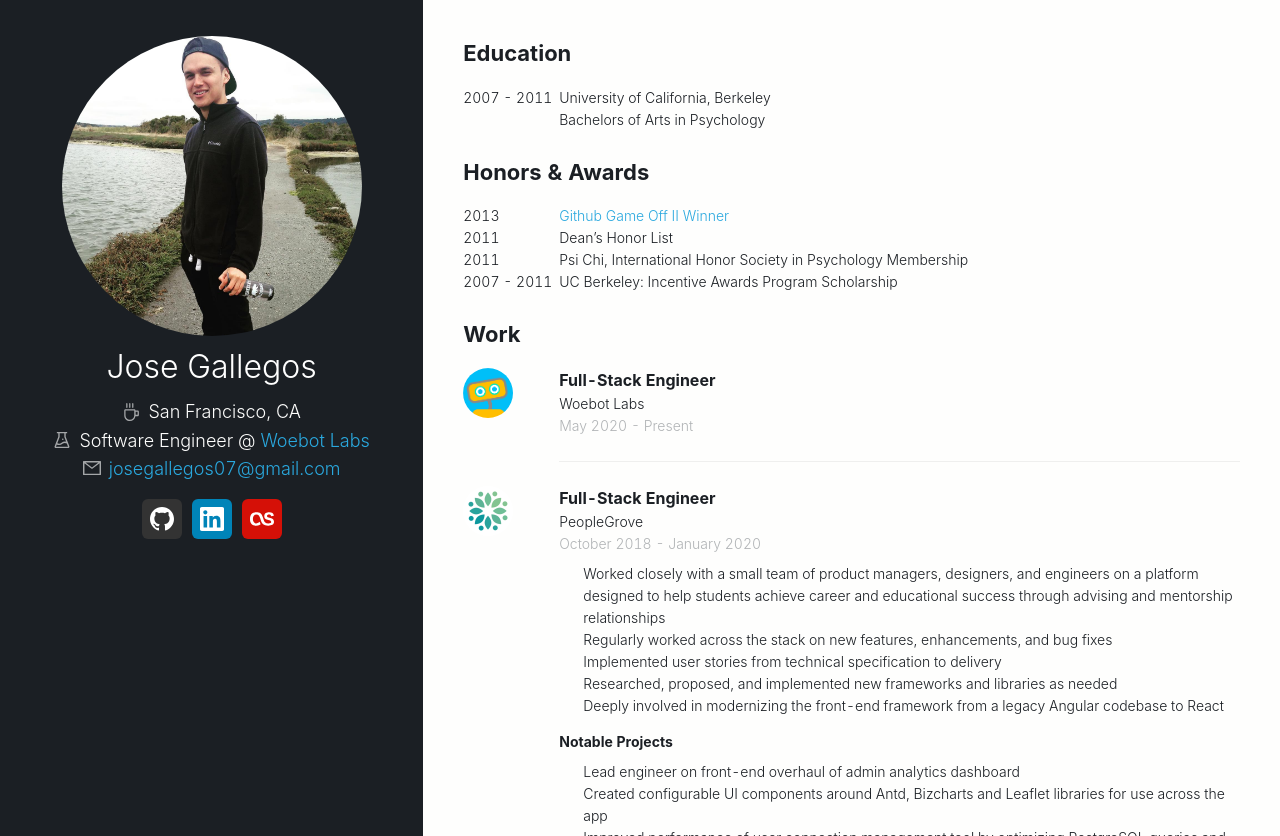
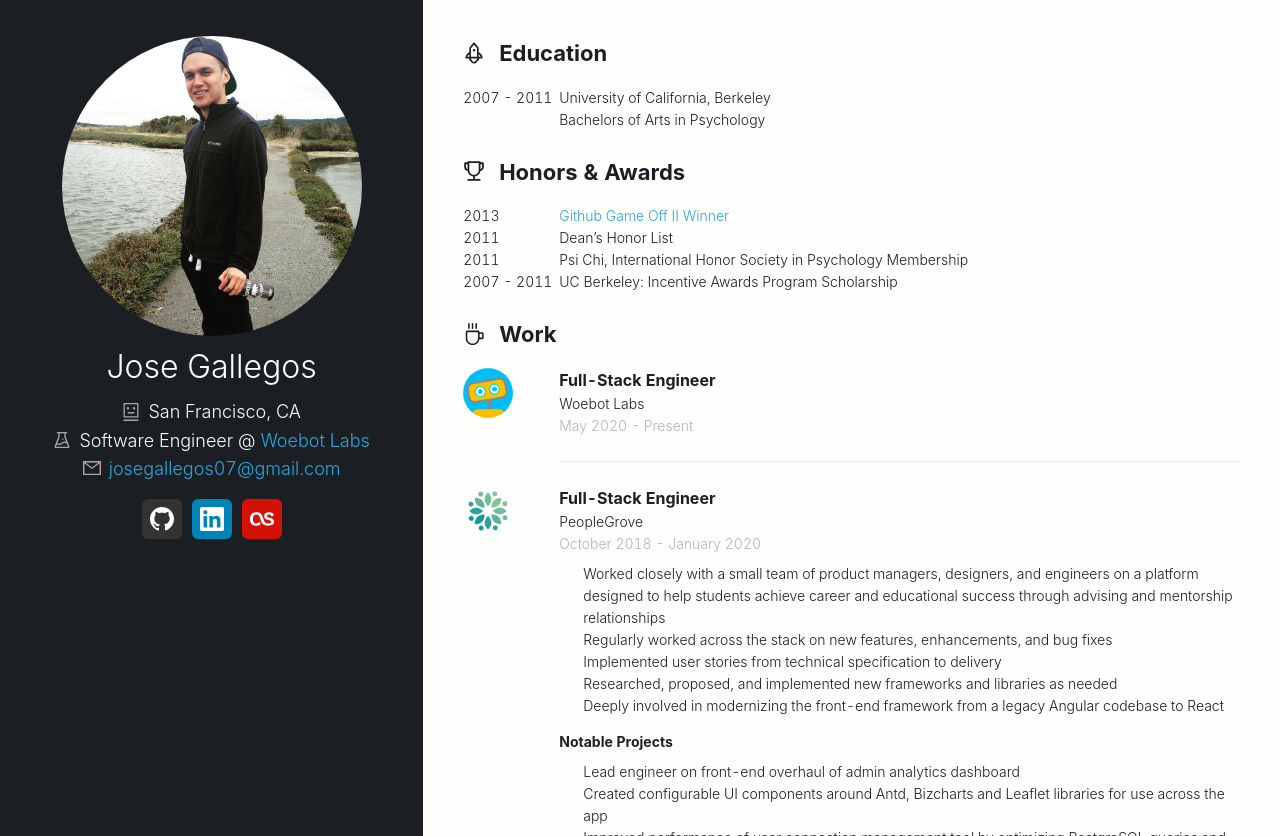
Before and after one commit to josegallegos07/josegallegos.info-v2, a React (Create React App) app: page / in a window 1280 px wide. Built offline with nearby package versions, Linux system fonts and the light colour scheme.

Commit message:
add icons to resume sections

```diff
--- a/src/components/Resume/components/ResumeSection.js
+++ b/src/components/Resume/components/ResumeSection.js
@@ -1,10 +1,10 @@
 import React from 'react';
 import PropTypes from 'prop-types';
 
-function ResumeSection({ title, children }) {
+function ResumeSection({ title, icon, children }) {
   return (
     <div className="resume-section">
-      <div className="resume-section-title">{title}</div>
+      <div className="resume-section-title">{icon} {title}</div>
       <div className="resume-section-content">{children}</div>
     </div>
   );
@@ -12,6 +12,7 @@
 
 ResumeSection.propTypes = {
   title: PropTypes.string.isRequired,
+  icon: PropTypes.node.isRequired,
   children: PropTypes.node.isRequired,
 };
 
--- a/src/components/Resume/index.js
+++ b/src/components/Resume/index.js
@@ -1,4 +1,5 @@
 import React from 'react';
+import { RocketOutlined, CoffeeOutlined, TrophyOutlined } from '@ant-design/icons';
 import ResumeSection from './components/ResumeSection';
 import EducationSection from './components/EducationSection';
 import AwardsSection from './components/AwardsSection';
@@ -11,17 +12,17 @@
     <div className="resume">
       <div className="resume-container">
         {education && (
-          <ResumeSection title="Education">
+          <ResumeSection title="Education" icon={<RocketOutlined />}>
             <EducationSection items={education} />
           </ResumeSection>
         )}
         {awards && (
-          <ResumeSection title="Honors & Awards">
+          <ResumeSection title="Honors & Awards" icon={<TrophyOutlined />}>
             <AwardsSection items={awards} />
           </ResumeSection>
         )}
         {work && (
-          <ResumeSection title="Work">
+          <ResumeSection title="Work" icon={<CoffeeOutlined />}>
             <WorkSection items={work} />
           </ResumeSection>
         )}
--- a/src/data/JoseGallegos.js
+++ b/src/data/JoseGallegos.js
@@ -1,12 +1,12 @@
 import React from 'react';
-import { ExperimentOutlined, CoffeeOutlined, MailOutlined } from '@ant-design/icons';
+import { ExperimentOutlined, RobotOutlined, MailOutlined } from '@ant-design/icons';
 
 const JoseGallegos = {
   name: 'Jose Gallegos',
   img: 'josegallegos',
   profile: [
     {
-      icon: <CoffeeOutlined />,
+      icon: <RobotOutlined />,
       content: (
         <div>San Francisco, CA</div>
       ),
--- a/src/styles/components/Resume.scss
+++ b/src/styles/components/Resume.scss
@@ -28,6 +28,10 @@
       font-size: 22px;
       font-weight: bold;
       padding-bottom: 16px;
+
+      .anticon {
+        padding-right: 8px;
+      }
     }
 
   }
```
Also changed, not shown: 1 other file (tests, documents, lock files or other folders).
